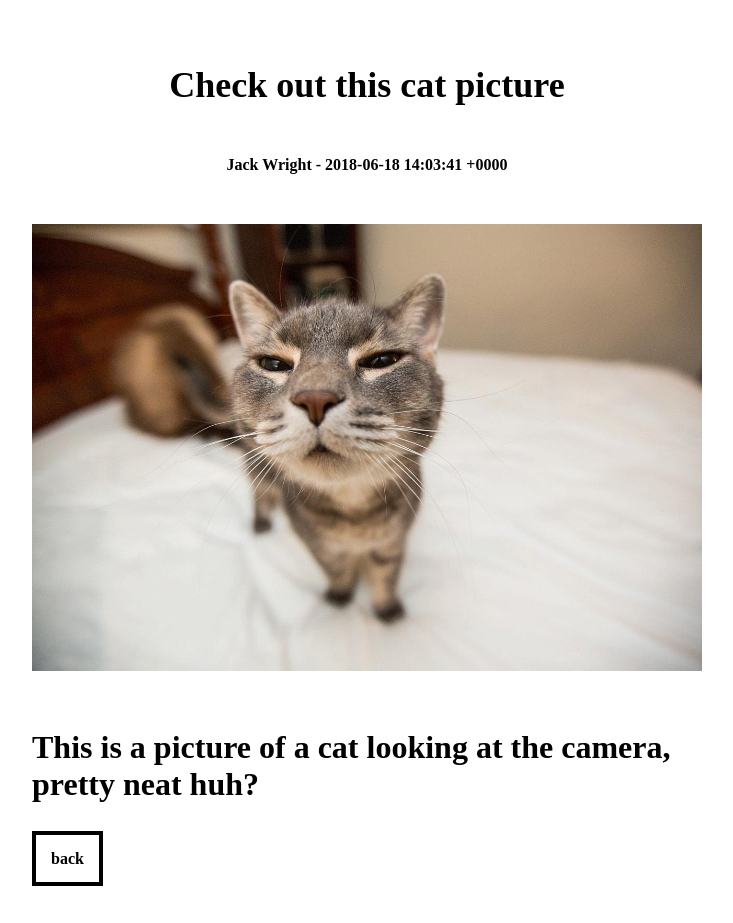
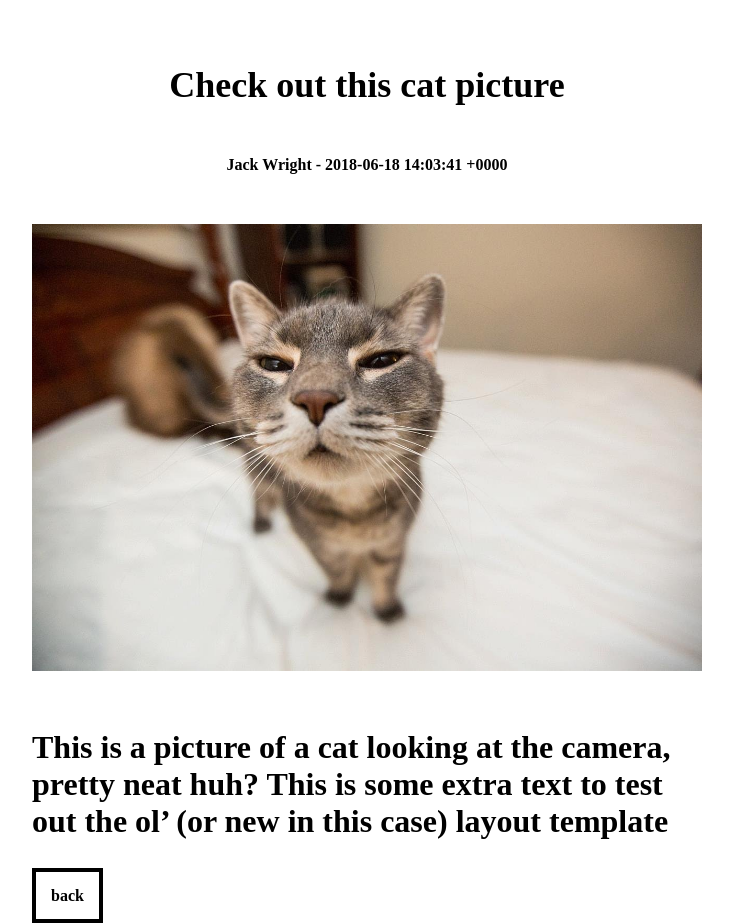
Before and after one commit to jack-wright/jekyll-forestry-starter, a Jekyll site: the page built from src/_posts/blog/2018-06-18-check-out-this-cat-picture.md, in a window 1280 px wide. Shown: the whole page, without its empty margins (273-1006 px from the left). Built offline with Jekyll 4.4.1, drawn with Linux system fonts in a browser that asks for light colours; a script that is not in the unit is left out; before the commit the page ends 900 px from its top, so only the background shows below that.

Commit message:
Update Blog “2018-06-18-check-out-this-cat-picture”

```diff
--- a/src/_posts/blog/2018-06-18-check-out-this-cat-picture.md
+++ b/src/_posts/blog/2018-06-18-check-out-this-cat-picture.md
@@ -5,4 +5,4 @@
 thumbnail: /assets/images/uploads/cat-smirk.jpg
 author: Jack Wright
 ---
-This is a picture of a cat looking at the camera, pretty neat huh?
+This is a picture of a cat looking at the camera, pretty neat huh? This is some extra text to test out the ol' (or new in this case) layout template
```
